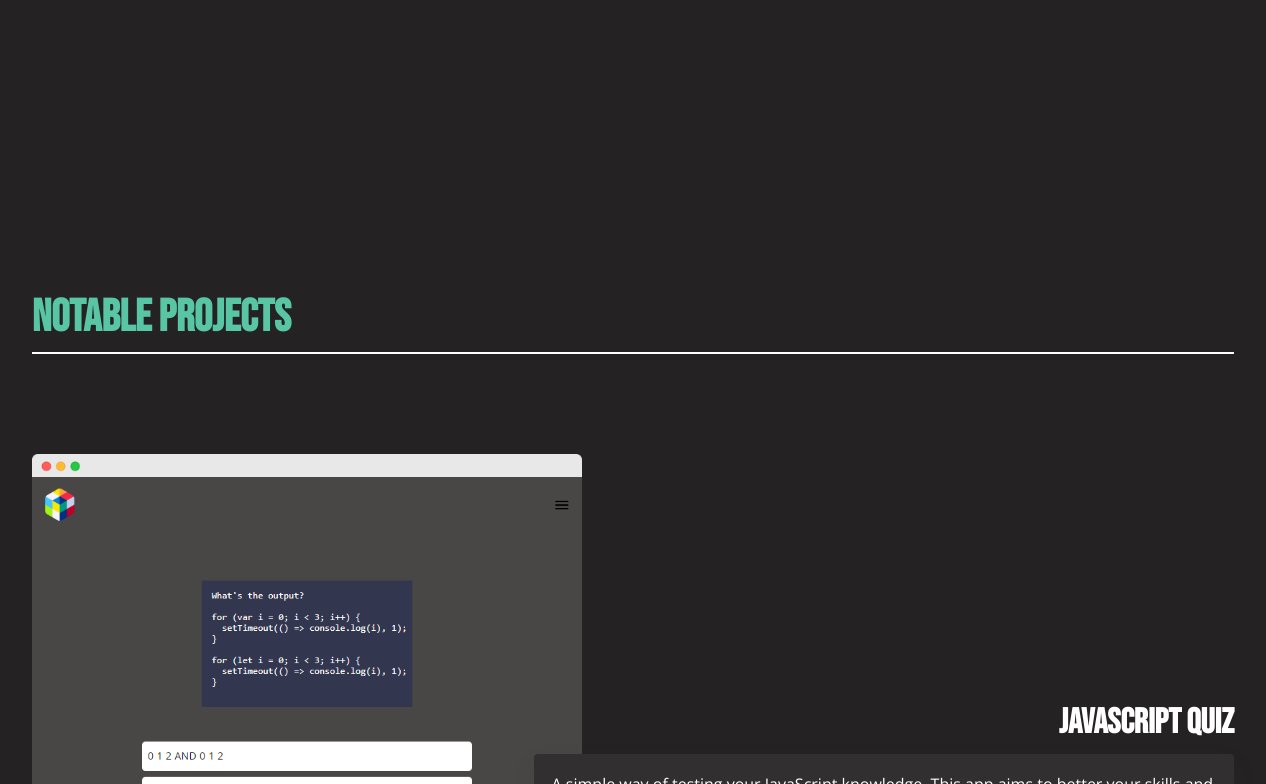
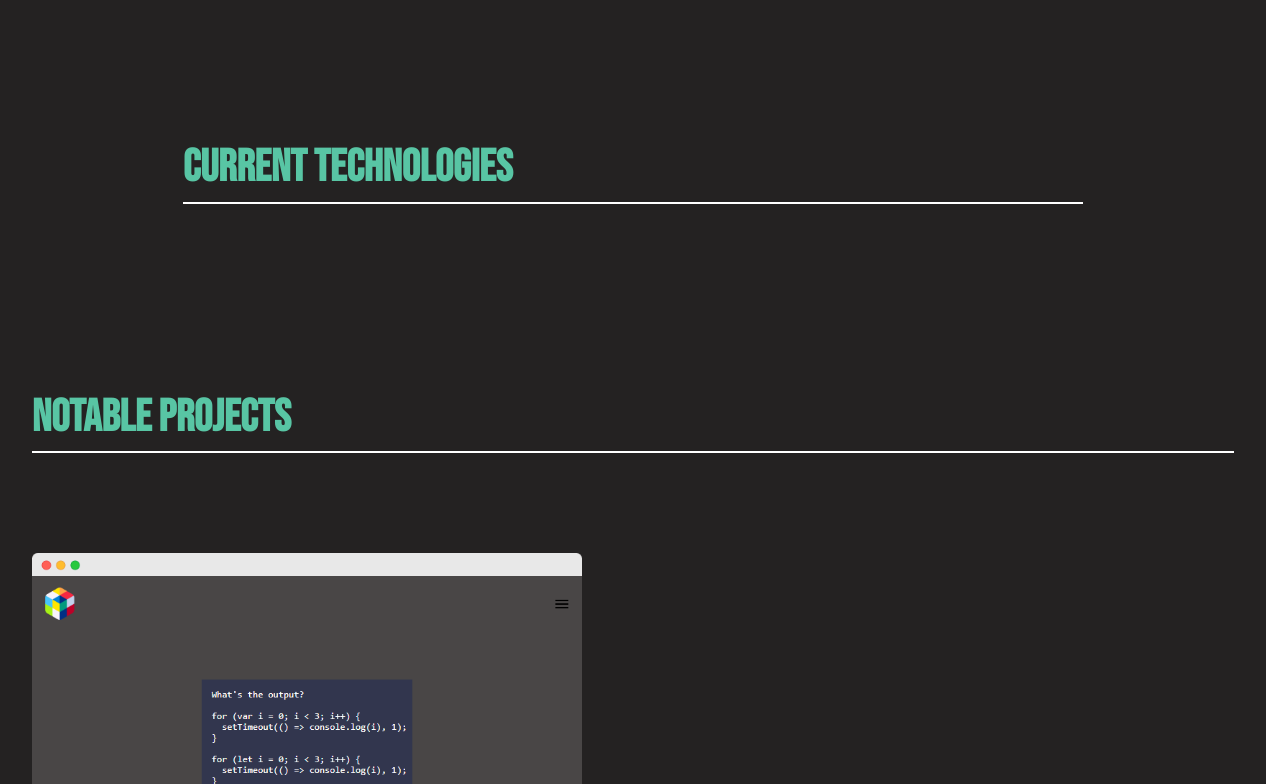
Before and after one commit to arniehayes/Arnie-Hayes-Portfolio, a Next.js app: page / in a window 1536 px wide. Shown: the part 1180-1964 px from the top of the page, without its empty margins (135-1401 px from the left). Built offline with nearby package versions, Linux system fonts and the light colour scheme.

Commit message:
added skills section

```diff
--- a/components/MainPage/Body/Projects/Projects.module.scss
+++ b/components/MainPage/Body/Projects/Projects.module.scss
@@ -16,9 +16,9 @@ $accent-color: #58c5a4;
 
     h2 {
         font-family: 'Bebas Neue', cursive;
-        display: flex;
-        justify-content: flex-start;
-        align-items: center;
+        // display: flex;
+        // justify-content: flex-start;
+        // align-items: center;
         color: $accent-color;
         font-size: 45px;
         margin: 0;
--- a/components/MainPage/Header/Nav/Nav.js
+++ b/components/MainPage/Header/Nav/Nav.js
@@ -52,6 +52,7 @@ const Nav = () => {
         <ul className={toggleMenu ? style.show : style.links} id="links">
           <Link href="/#projects" scroll={false}>
             <motion.a
+              className={style.list_item}
               initial={{ opacity: 0, y: -5 }}
               whileInView={{ opacity: 1, y: 0 }}
               transition={{ type: "spring", duration: 1, delay: 0 }}
@@ -63,6 +64,7 @@ const Nav = () => {
           </Link>
           <Link href="/#resume" scroll={false}>
             <motion.a
+              className={style.list_item}
               initial={{ opacity: 0, y: -5 }}
               whileInView={{ opacity: 1, y: 0 }}
               transition={{ type: "spring", duration: 1, delay: 0.15 }}
@@ -74,6 +76,7 @@ const Nav = () => {
           </Link>
           <Link href="/#contact" scroll={false}>
             <motion.a
+              className={style.list_item}
               initial={{ opacity: 0, y: -5 }}
               whileInView={{ opacity: 1, y: 0 }}
               transition={{ type: "spring", duration: 1, delay: 0.25 }}
--- a/components/MainPage/Header/Nav/Nav.module.scss
+++ b/components/MainPage/Header/Nav/Nav.module.scss
@@ -101,8 +101,9 @@ $accent-color: #58c5a4;
         justify-content: center;
         align-items: center;
         flex-direction: row;
+    }
 
-        a {
+    .list_item {
         font-family: 'Bebas Neue', cursive;
         margin: 1.5rem;
         color: rgb(88, 197, 164);
@@ -110,8 +111,8 @@ $accent-color: #58c5a4;
 
         &:hover {
             color: white;
+            cursor: pointer;
         }
 
     }
 }
-}
--- /dev/null
+++ b/components/Skills/Skills.jsx
@@ -0,0 +1,17 @@
+import React from 'react'
+import style from "./Skills.module.scss";
+
+const Skills = () => {
+  return (
+    <section className={style.section_container}>
+      <div className={style.skills_container}>
+        <div className={style.title_container}>
+          <h2 className={style.title}>Current Technologies</h2>
+          <span className={style.long_bar} />
+        </div>
+      </div>
+    </section>
+  );
+}
+
+export default Skills
--- /dev/null
+++ b/components/Skills/Skills.module.scss
@@ -0,0 +1,89 @@
+$accent-color: #58c5a4;
+
+.section_container {
+    display: flex;
+    flex-direction: column;
+    justify-content: center;
+    align-items: center;
+    margin: 20px;
+    margin-top: 150px;
+}
+
+.skills_container {
+    display: flex;
+    justify-content: center;
+    align-items: center;
+    max-width: 900px;
+    width: 100%;
+}
+
+.title_container {
+    display: flex;
+    justify-content: flex-start;
+    flex-direction: column;
+    margin-bottom: 10px;
+    width: 100%;
+}
+
+.title {
+    font-family: 'Bebas Neue', cursive;
+    color: $accent-color;
+    font-size: 45px;
+    margin: 0;
+    width: 100%;
+}
+
+.long_bar {
+    content: "";
+    height: .5px;
+    border: .5px solid white;
+    // margin: 0 2rem;
+    padding: 0;
+    margin: 0;
+    width: 100%;
+}
+
+@media only screen and (min-width: 1300px) {
+    .section_container {
+        display: flex;
+        flex-direction: column;
+        justify-content: center;
+        align-items: center;
+        margin: 20px;
+        margin-top: 150px;
+    }
+
+    .skills_container {
+        display: flex;
+        justify-content: center;
+        align-items: center;
+        max-width: 900px;
+        width: 100%;
+    }
+
+    .title_container {
+        display: flex;
+        justify-content: flex-start;
+        flex-direction: column;
+        margin-bottom: 10px;
+        width: 100%;
+    }
+
+    .title {
+        font-family: 'Bebas Neue', cursive;
+        color: $accent-color;
+        font-size: 45px;
+        margin: 0;
+        width: 100%;
+    }
+
+    .long_bar {
+        content: "";
+        height: .5px;
+        border: .5px solid white;
+        // margin: 0 2rem;
+        padding: 0;
+        margin: 0;
+        width: 100%;
+    }
+}
--- a/pages/index.js
+++ b/pages/index.js
@@ -6,6 +6,7 @@ import SideNav from "../components/MainPage/Header/Nav/SideNav";
 import GetInTouch from "../components/MainPage/Footer/GetInTouch";
 import Header from "../components/MainPage/Header/Header";
 import Resume from "../components/MainPage/Body/Hero/Resume";
+import Skills from "../components/Skills/Skills";
 
 
 
@@ -16,6 +17,7 @@ const Home = () => {
     <>
       <Header />
       <AboutMeHero />
+      <Skills />
       <Projects />
       {/* <Slider /> */}
       <GetInTouch />
```
Lines whose indentation alone changed are shown as unchanged.
